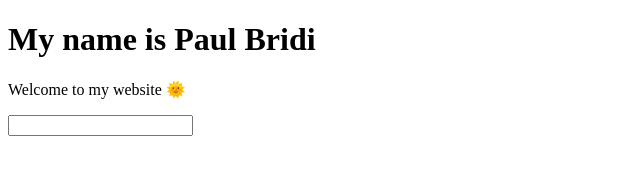
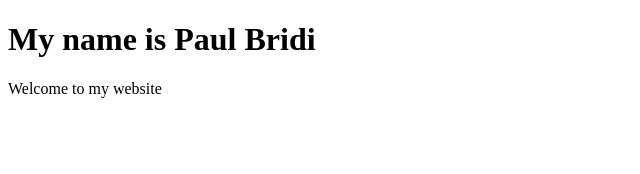
Before and after one commit to paulbridi/paulbridi.github.io, a plain HTML site: page index.html in a window 1280 px wide. Shown: the whole page, without its empty margins (0-640 px from the left). Drawn offline with Linux system fonts and the light colour scheme.

Commit message:
Update index.html

```diff
--- a/index.html
+++ b/index.html
@@ -3,9 +3,7 @@
 <body>
 
 <h1>My name is Paul Bridi</h1>
-<p>Welcome to my website 🌞 </p>
-
-<input>
+<p>Welcome to my website</p>
 
 </body>
 </html>
```
